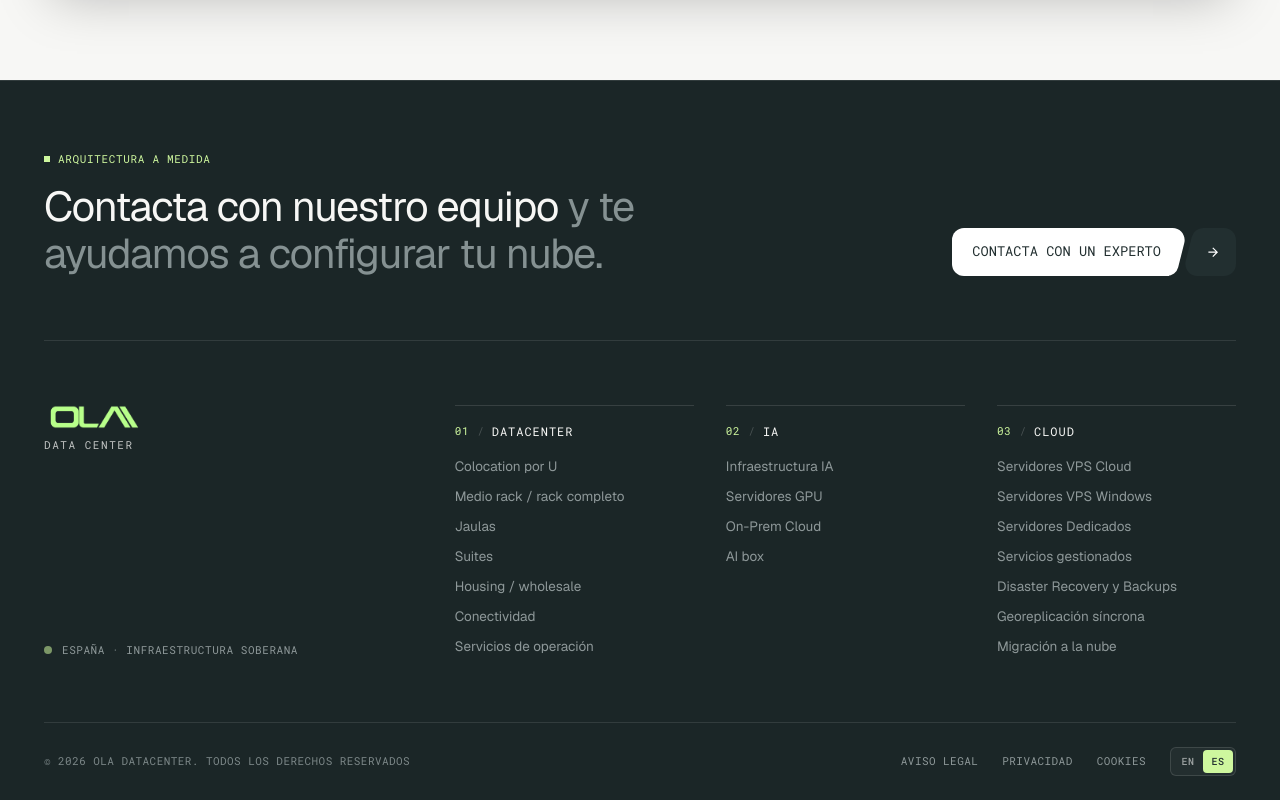
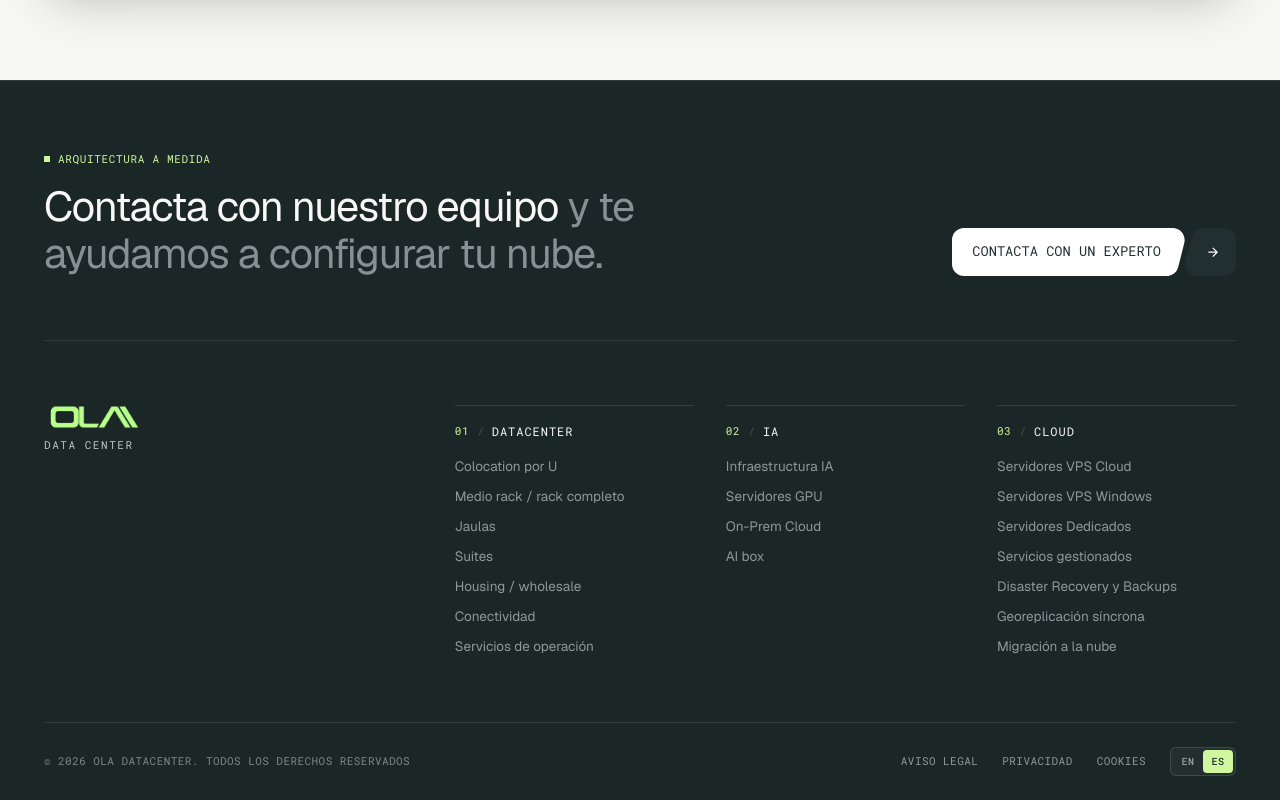
Before and after one commit to cloudindev/oladatacenter, a Next.js app: page / in a window 1280 px wide. Shown: the part 5199-5999 px from the top of the page. Built offline with nearby package versions, Linux system fonts and the light colour scheme; a web font is replaced by a local one.

Commit message:
fix(footer): remove sovereign infrastructure label from footer brand column

```diff
--- a/src/components/layout/Footer.tsx
+++ b/src/components/layout/Footer.tsx
@@ -137,8 +137,7 @@ export function Footer() {
         {/* ── 2. Matriz Principal: Marca + 3 Columnas de Productos ── */}
         <div className="py-14 md:py-16 grid grid-cols-1 lg:grid-cols-12 gap-y-12 lg:gap-x-10 items-start">
           {/* Columna de Marca (Izquierda) */}
-          <div className="lg:col-span-4 flex flex-col justify-between h-full gap-8">
-            <div>
+          <div className="lg:col-span-4 flex flex-col items-start">
             <Link href="/" className="inline-block group">
               <Image
                 src="/ola-footer-logo.png"
@@ -152,13 +151,6 @@ export function Footer() {
                 Data Center
               </span>
             </Link>
-            </div>
-
-            {/* Indicador técnico sutil alineado en la base de la columna de marca */}
-            <div className="inline-flex items-center gap-2.5 font-mono text-[11px] uppercase tracking-[0.05em] text-[#8e9899]">
-              <span aria-hidden className="w-2 h-2 rounded-full bg-primary animate-pulse shrink-0" />
-              <span>{t("SPAIN · SOVEREIGN INFRASTRUCTURE", "ESPAÑA · INFRAESTRUCTURA SOBERANA")}</span>
-            </div>
           </div>
 
           {/* 3 Columnas de Productos (Derecha) */}
```
Lines whose indentation alone changed are shown as unchanged.
